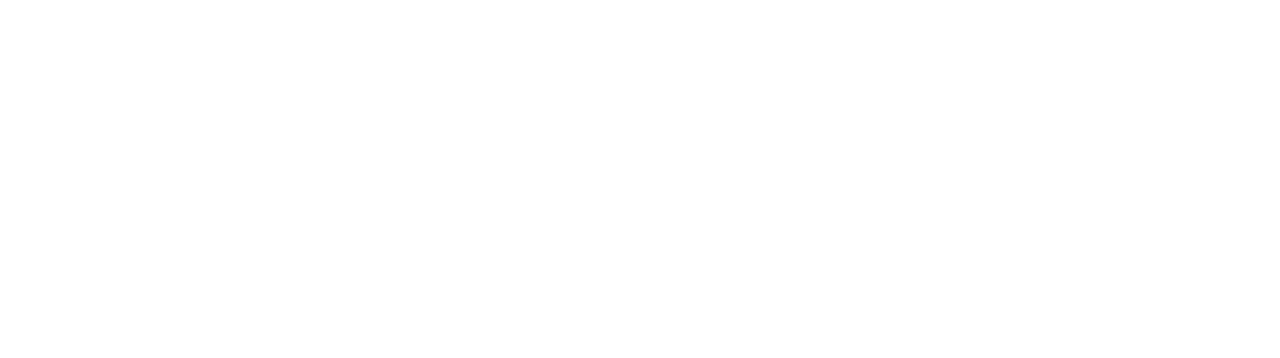
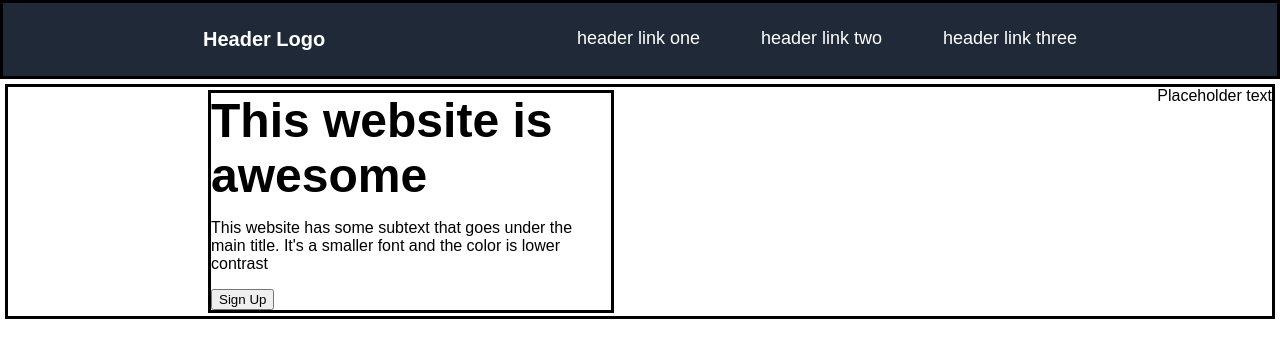
Before and after one commit to Jakamu13/flex-training, a plain HTML site: page index.html in a window 1280 px wide. Drawn offline with Linux system fonts and the light colour scheme.

Commit message:
Finished creating the nav bar, started on header

```diff
--- a/index.html
+++ b/index.html
@@ -7,6 +7,24 @@
     <title>Flex Training</title>
 </head>
 <body>
-
+    <nav>
+        <div class="logo">Header Logo</div>
+        <ul class="links">
+            <li>header link one</li>
+            <li>header link two</li>
+            <li>header link three</li>
+        </ul>
+    </nav>
+    <div class="header">
+        <div class="header-left">
+            <div id="title">This website is awesome</div>
+            <p id="subtitle">This website has some subtext that goes under the main title. It's a smaller font and the color is lower contrast</p>
+            <button id="top-button">Sign Up</button>
+        </div>
+        <div class="header-right">
+            <div class="image">Placeholder text</div>
+        </div>
+    </div>
+    </body>
 </body>
 </html>
--- a/style.css
+++ b/style.css
@@ -0,0 +1,60 @@
+
+body {
+    font-family: sans-serif;
+    margin: 0;
+    padding: 0;
+}
+
+nav {
+    background-color: #1f2937;
+    border-style: solid;
+    display: flex;
+    justify-content: space-between;
+}
+
+.logo {
+    color: white;
+    font-weight: bold;
+    font-size: 20px;
+    margin: 25px;
+    margin-left: 200px;
+    display: flex;
+    justify-content: center;
+    align-items: center;
+
+}
+
+.links {
+    color: white;
+    font-size: 18px;
+    list-style-type: none;
+    margin: 25px;
+    margin-right: 200px;
+    width: 500px;
+    display: flex;
+    justify-content: space-between;
+
+}
+
+.header {
+    margin: 5px;
+    border: solid;
+
+    display: flex;
+    justify-content: space-between;
+
+}
+
+.header-left {
+    margin: 3px;
+    border: solid;
+
+    width: 400px;
+    margin-left: 200px;
+
+}
+
+#title {
+    font-weight: bold;
+    font-size: 48px;
+}
```
